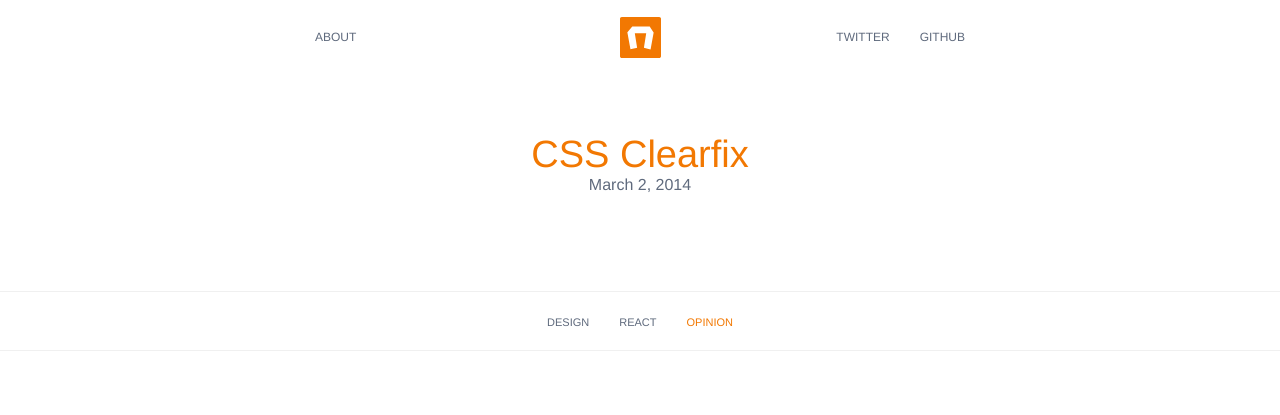
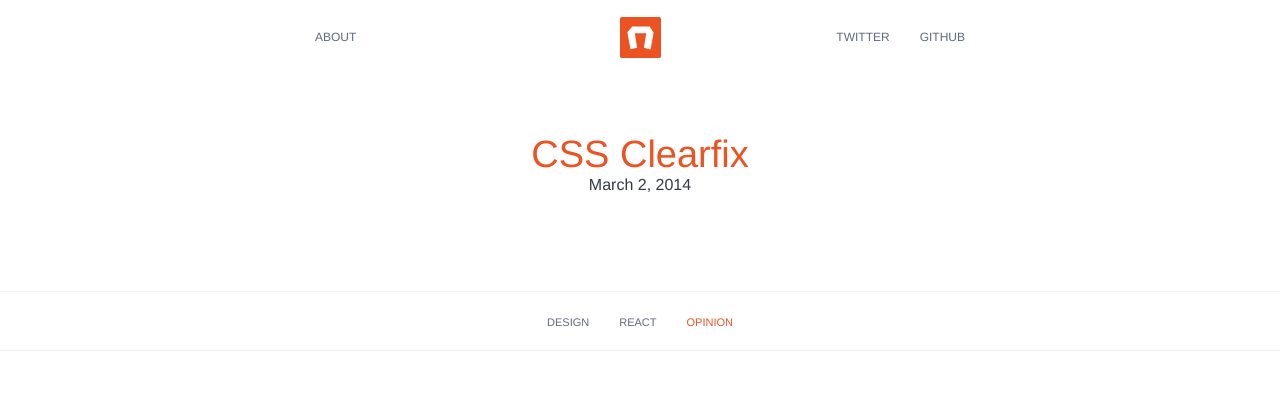
Before and after one commit to nayaabkhan/nayaabkhan.github.io, a Jekyll site: the page built from _posts/2014-03-02-css-clearfix.markdown, in a window 1280 px wide. Shown: the top 415 px of the page. Built offline with Jekyll 4.4.1, drawn with Linux system fonts in a browser that asks for light colours.

Commit message:
Better color contrast.

```diff
--- a/_sass/_base.scss
+++ b/_sass/_base.scss
@@ -79,6 +79,7 @@
 h1, h2, h3, h4, h5, h6 {
   font-weight: $font-weight-normal;
   line-height: normal;
+  color: darken($text-color, 20%);
 }
 
 /**
--- a/_sass/components/_post.scss
+++ b/_sass/components/_post.scss
@@ -5,5 +5,6 @@
 .post__content h2,
 .post__content h3,
 .post__content h4 {
-  margin-bottom: $base-spacing/2;
+  margin-top: $base-spacing * 1.5;
+  margin-bottom: $base-spacing / 1.5;
 }
--- a/_sass/config/_colors.scss
+++ b/_sass/config/_colors.scss
@@ -1,5 +1,5 @@
 $text-color:       #5f6a7d;
-$brand-color:      #F27802;
+$brand-color:      #EB5323;
 $accent-color:     #4092F1;
 $page-color:       #FFF;
 $background-color: $accent-color;
```
